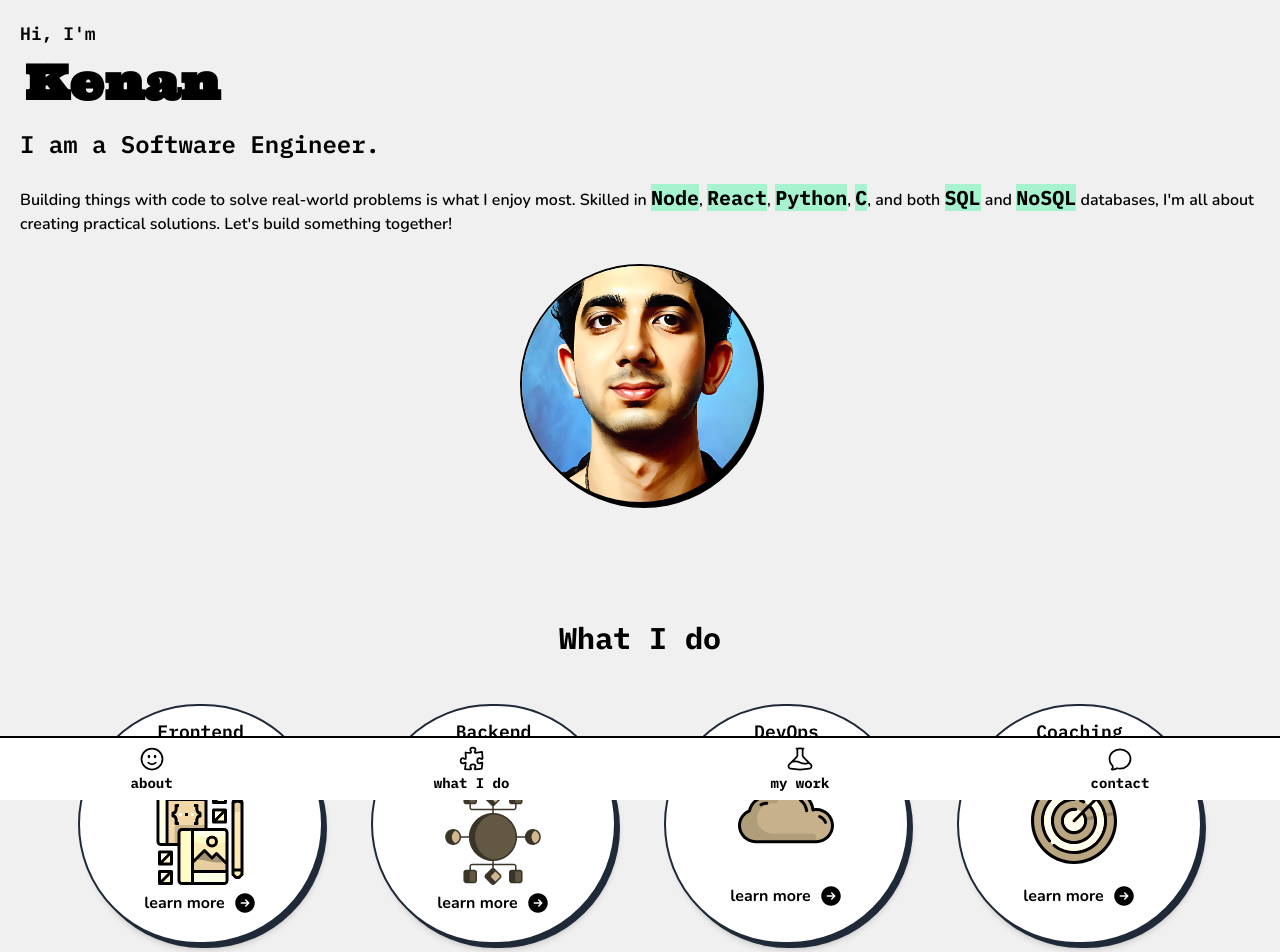
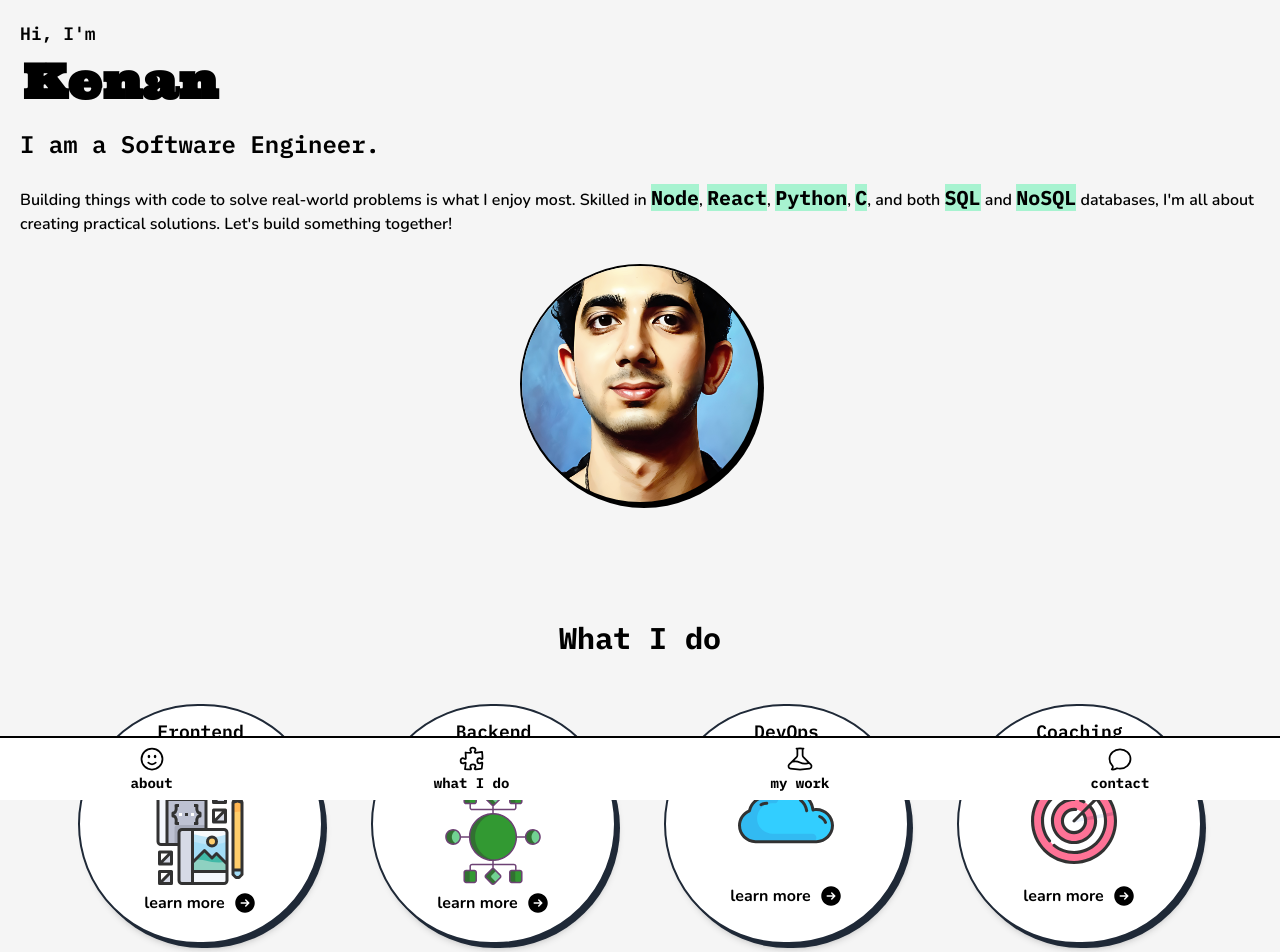
Before and after one commit to kgarayev/portfolio, a Next.js app: page / in a window 1280 px wide. Shown: the top 952 px of the page. Built offline with nearby package versions, Linux system fonts and the light colour scheme; a web font is replaced by a local one.

Commit message:
minor changes

```diff
--- a/src/components/Logo.tsx
+++ b/src/components/Logo.tsx
@@ -8,7 +8,7 @@ const Logo = () => {
         <Typewriter text="Kenan" delay={500} infinite={true} />
       </h1>
       {/* This is the shadow */}
-      <h1 className="absolute top-[3px] left-[5px] text-5xl font-ultra font-bold">
+      <h1 className="absolute top-[2px] left-[3px] text-5xl font-ultra font-bold">
         Kenan
       </h1>
     </div>
--- a/src/components/Photo.tsx
+++ b/src/components/Photo.tsx
@@ -8,7 +8,7 @@ const Photo = () => {
         <Image
           src="/profile2.jpg"
           alt="Circular Image"
-          className="transform scale-110 translate-y-1"
+          className="transform scale-110 translate-y-1 grayscale-20"
           width={1000}
           height={1000}
         />
--- a/src/components/SkillBox.tsx
+++ b/src/components/SkillBox.tsx
@@ -44,7 +44,7 @@ const SkillBox: React.FC<SkillBoxProps> = ({ iconLink, title, techUsed }) => {
                     <Image
                       src={item}
                       alt="icon"
-                      className="h-full w-full sepia"
+                      className="h-full w-full opacity-80"
                       height={500}
                       width={500}
                     />
--- a/tailwind.config.ts
+++ b/tailwind.config.ts
@@ -20,11 +20,14 @@ const config: Config = {
       dark: { raw: "(prefers-color-scheme: dark)" },
     },
     extend: {
+      grayscale: {
+        20: "0.2",
+      },
       textColor: {
         DEFAULT: "#000000", // This sets the default text color to black
       },
       colors: {
-        mainBackground: "rgb(240, 240, 240)",
+        mainBackground: "rgb(245, 245, 245)",
       },
       fontFamily: {
         ibmPlexMono: ["IBM Plex Mono", "monospace"],
```
